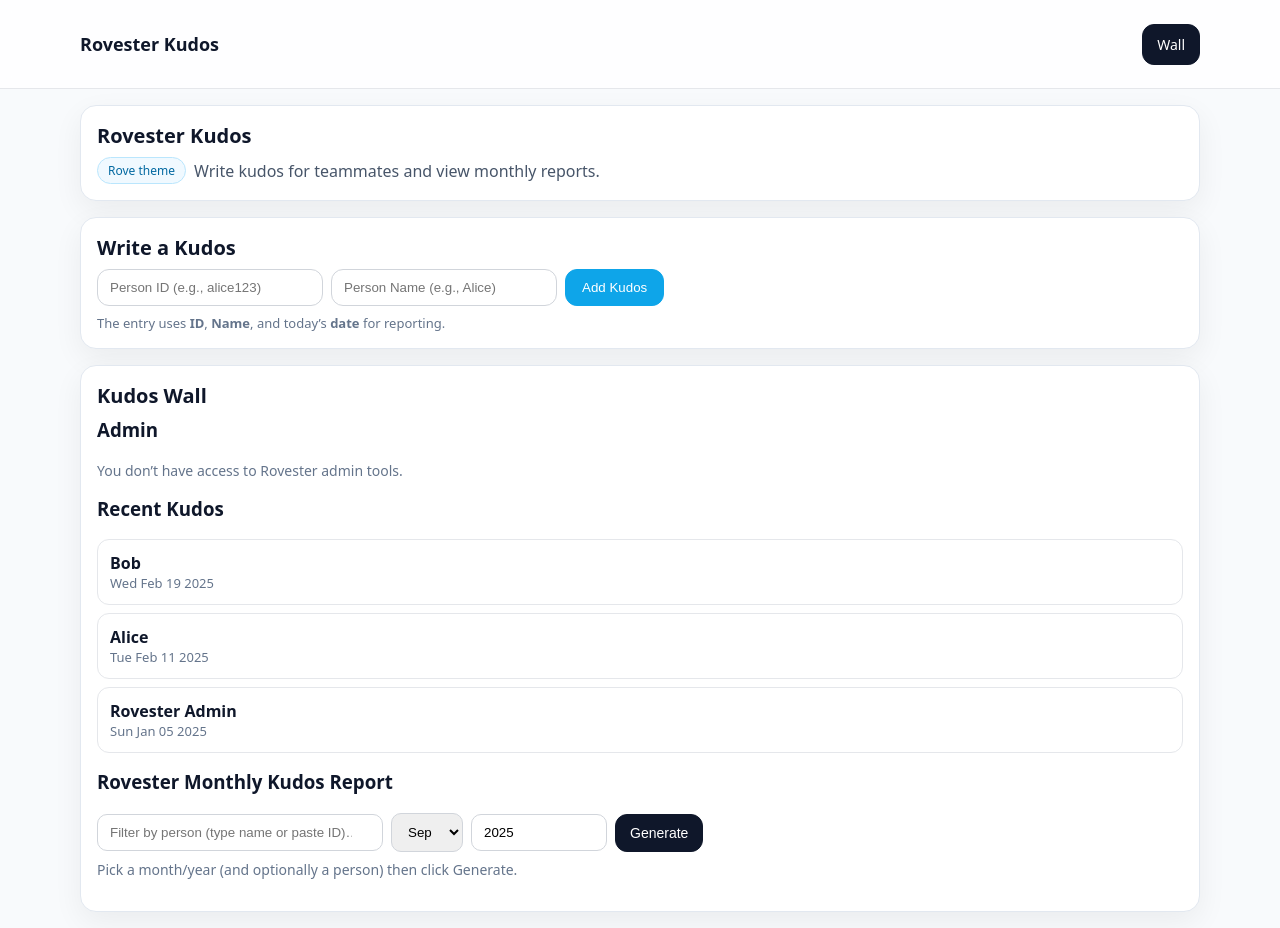
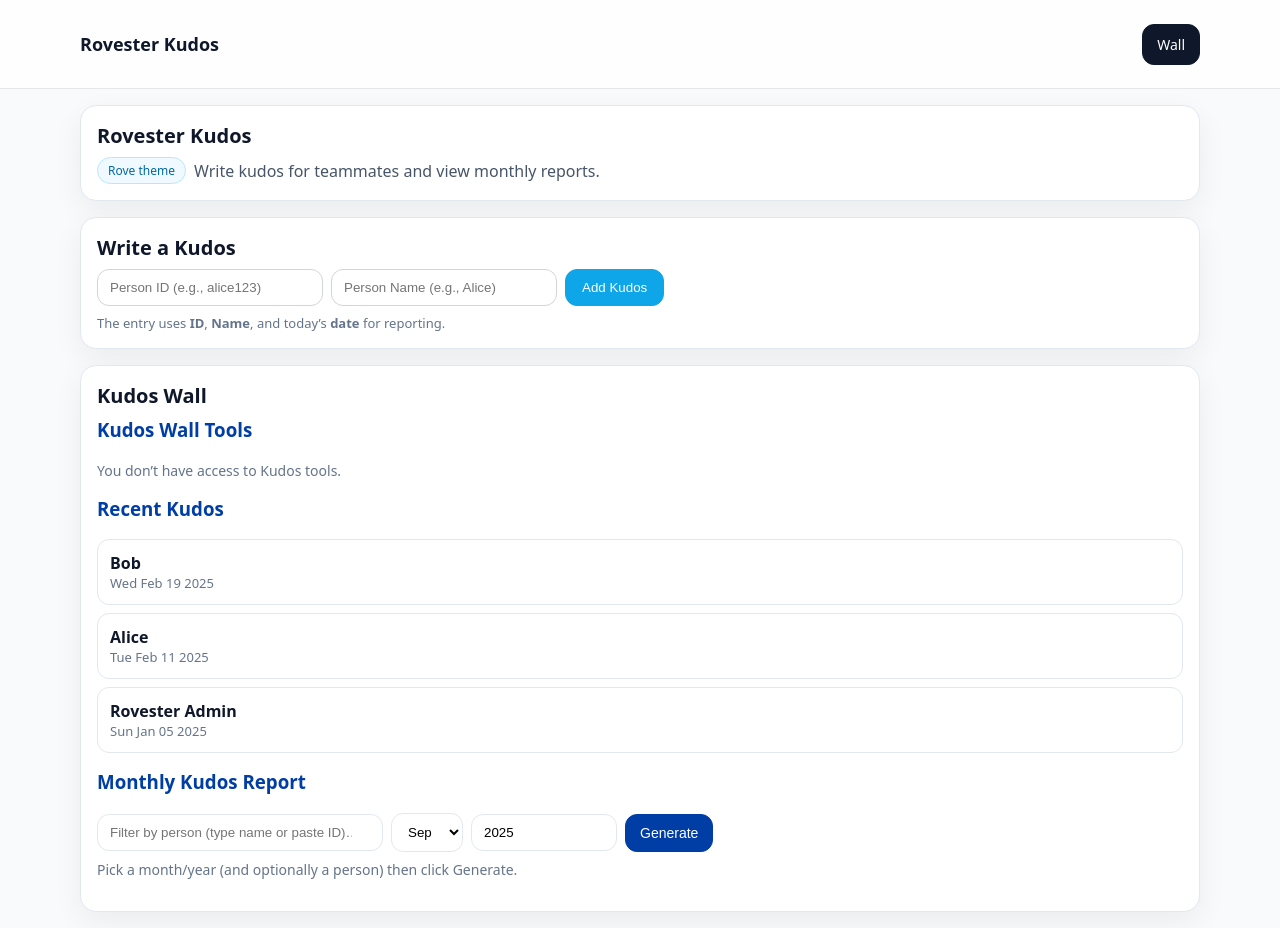
Before and after one commit to nina838/Rove-Kudos-, a React (Vite) app: page / in a window 1280 px wide. Built offline with nearby package versions, Linux system fonts and the light colour scheme.

Commit message:
Update KudosPanel.jsx

```diff
--- a/src/components/KudosPanel.jsx
+++ b/src/components/KudosPanel.jsx
@@ -13,22 +13,43 @@ export default function KudosPanel({
 }) {
   const PASSCODE = "12345";
 
+  // --- Rove theme (adjust if you have exact brand codes) ---
+  const RO = {
+    blue: "var(--rove-blue, #003da5)",     // primary
+    green: "var(--rove-green, #00a859)",   // accent
+    slate: "#0f172a",
+    gray1: "#f8fafc",
+    gray2: "#f1f5f9",
+    gray3: "#e2e8f0",
+    textSubtle: "#64748b",
+    red: "#dc2626",
+  };
+
   const S = {
     section: { marginBottom: 16 },
     row: { display: "flex", gap: 8, alignItems: "center", flexWrap: "wrap" },
-    input: { padding: "10px 12px", borderRadius: 10, border: "1px solid #d1d5db" },
+    input: { padding: "10px 12px", borderRadius: 12, border: `1px solid ${RO.gray3}`, background: "#fff" },
     btn: (v) => {
-      const b = { padding: "10px 14px", borderRadius: 12, border: "1px solid", cursor: "pointer", fontSize: 14, whiteSpace: "nowrap" };
-      if (v === "danger") return { ...b, background: "#dc2626", color: "#fff", borderColor: "#dc2626" };
-      if (v === "secondary") return { ...b, background: "#f3f4f6", color: "#111827", borderColor: "#e5e7eb" };
-      if (v === "outline") return { ...b, background: "#fff", color: "#0f172a", borderColor: "#cbd5e1" };
-      return { ...b, background: "#0f172a", color: "#fff", borderColor: "#0f172a" };
+      const base = {
+        padding: "10px 14px",
+        borderRadius: 12,
+        border: "1px solid",
+        cursor: "pointer",
+        fontSize: 14,
+        whiteSpace: "nowrap",
+      };
+      if (v === "danger") return { ...base, background: RO.red, color: "#fff", borderColor: RO.red };
+      if (v === "secondary") return { ...base, background: RO.gray2, color: RO.slate, borderColor: RO.gray3 };
+      if (v === "outline") return { ...base, background: "#fff", color: RO.slate, borderColor: RO.gray3 };
+      if (v === "green") return { ...base, background: RO.green, color: "#fff", borderColor: RO.green };
+      return { ...base, background: RO.blue, color: "#fff", borderColor: RO.blue };
     },
-    subtle: { color: "#64748b", fontSize: 14 },
-    table: { width: "100%", borderCollapse: "collapse", fontSize: 14, marginTop: 8 },
-    th: { textAlign: "left", borderBottom: "1px solid #e5e7eb", padding: "8px 12px" },
-    td: { borderBottom: "1px solid #f3f4f6", padding: "8px 12px" },
-    card: { background: "#fff", borderRadius: 12, border: "1px solid #e5e7eb", padding: 12, marginBottom: 8 }
+    subtle: { color: RO.textSubtle, fontSize: 14 },
+    table: { width: "100%", borderCollapse: "collapse", fontSize: 14, marginTop: 8, background: "#fff", borderRadius: 12, overflow: "hidden" },
+    th: { textAlign: "left", borderBottom: `1px solid ${RO.gray3}`, padding: "10px 12px", background: RO.gray2 },
+    td: { borderBottom: `1px solid ${RO.gray2}`, padding: "10px 12px" },
+    card: { background: "#fff", borderRadius: 12, border: `1px solid ${RO.gray3}`, padding: 12, marginBottom: 8 },
+    h3: { marginTop: 0, color: RO.blue },
   };
 
   // ensure page starts locked
@@ -112,17 +133,21 @@ export default function KudosPanel({
 
   return (
     <div>
-      {/* Unlock / Admin controls */}
+      {/* Unlock / Tools */}
       <section style={S.section}>
-        <h3 style={{ marginTop: 0 }}>Admin</h3>
+        <h3 style={S.h3}>Kudos Wall Tools</h3>
 
         {!canSeeUnlock && (
-          <p style={S.subtle}>You don’t have access to Rovester admin tools.</p>
+          <p style={S.subtle}>You don’t have access to Kudos tools.</p>
         )}
 
         {canSeeUnlock && !unlocked && (
-          <button className="admin-only" style={S.btn("outline")} onClick={() => { setPin(""); setPinErr(""); setShowPin(true); }}>
-            Unlock admin (passcode required)
+          <button
+            className="admin-only"
+            style={S.btn("green")}
+            onClick={() => { setPin(""); setPinErr(""); setShowPin(true); }}
+          >
+            Unlock Tools
           </button>
         )}
 
@@ -130,12 +155,12 @@ export default function KudosPanel({
           <div className="admin-only" style={{ display: "flex", gap: 8, flexWrap: "wrap" }}>
             <button style={S.btn("secondary")} onClick={() => onArchive?.()}>Archive</button>
             <button style={S.btn("danger")} onClick={() => onDelete?.()}>Delete</button>
-            <span style={S.subtle}>Unlocked with passcode.</span>
+            <span style={S.subtle}>Tools unlocked.</span>
           </div>
         )}
       </section>
 
-      {/* PIN dialog */}
+      {/* Passcode dialog */}
       {showPin && (
         <>
           <div onClick={() => setShowPin(false)} style={{ position: "fixed", inset: 0, background: "rgba(0,0,0,.4)" }} />
@@ -143,11 +168,11 @@ export default function KudosPanel({
             style={{
               position: "fixed", left: "50%", top: "50%", transform: "translate(-50%,-50%)",
               background: "#fff", width: "100%", maxWidth: 420, padding: 16, borderRadius: 16,
-              boxShadow: "0 10px 30px rgba(0,0,0,.15)"
+              boxShadow: "0 10px 30px rgba(0,0,0,.15)", border: `1px solid ${RO.gray3}`
             }}
           >
-            <h3 style={{ marginTop: 0 }}>Enter Rovester admin passcode</h3>
-            <p style={S.subtle}>Only users with the passcode can use admin actions.</p>
+            <h3 style={{ marginTop: 0, color: RO.blue }}>Enter passcode</h3>
+            <p style={S.subtle}>Only users with the passcode can use these tools.</p>
             <input
               type="password"
               placeholder="Passcode"
@@ -155,7 +180,7 @@ export default function KudosPanel({
               onChange={(e) => { setPin(e.target.value); setPinErr(""); }}
               style={{ ...S.input, width: "100%" }}
             />
-            {pinErr && <div style={{ color: "#b91c1c", fontSize: 13, marginTop: 6 }}>{pinErr}</div>}
+            {pinErr && <div style={{ color: RO.red, fontSize: 13, marginTop: 6 }}>{pinErr}</div>}
             <div style={{ display: "flex", justifyContent: "flex-end", gap: 8, marginTop: 12 }}>
               <button style={S.btn("outline")} onClick={() => setShowPin(false)}>Cancel</button>
               <button style={S.btn()} onClick={handleConfirmPin}>Confirm</button>
@@ -166,14 +191,18 @@ export default function KudosPanel({
 
       {/* Kudos list */}
       <section style={S.section}>
-        <h3 style={{ marginTop: 0 }}>Recent Kudos</h3>
+        <h3 style={S.h3}>Recent Kudos</h3>
         {sorted.length === 0 ? (
           <div style={S.subtle}>No kudos yet. Add some above.</div>
         ) : (
           sorted.map(k => (
             <div key={k.id} style={S.card}>
-              <div><b>{getRecipientName?.(k) ?? getRecipient(k)}</b></div>
-              <div style={{ fontSize: 13, color: "#64748b" }}>{new Date(getCreatedAt(k)).toDateString()}</div>
+              <div style={{ color: RO.slate, fontWeight: 600 }}>
+                {getRecipientName?.(k) ?? getRecipient(k)}
+              </div>
+              <div style={{ fontSize: 13, color: RO.textSubtle }}>
+                {new Date(getCreatedAt(k)).toDateString()}
+              </div>
             </div>
           ))
         )}
@@ -181,7 +210,7 @@ export default function KudosPanel({
 
       {/* Monthly Report */}
       <section style={S.section}>
-        <h3 style={{ marginTop: 0 }}>Rovester Monthly Kudos Report</h3>
+        <h3 style={S.h3}>Monthly Kudos Report</h3>
 
         <div style={{ ...S.row, marginBottom: 8 }}>
           <input
@@ -204,7 +233,7 @@ export default function KudosPanel({
             type="number"
             value={selYear}
             onChange={(e)=>setSelYear(Number(e.target.value))}
-            style={{ ...S.input, width: 110 }}
+            style={{ ...S.input, width: 120 }}
           />
 
           <button style={S.btn()} onClick={generateMonthReport}>Generate</button>
```
